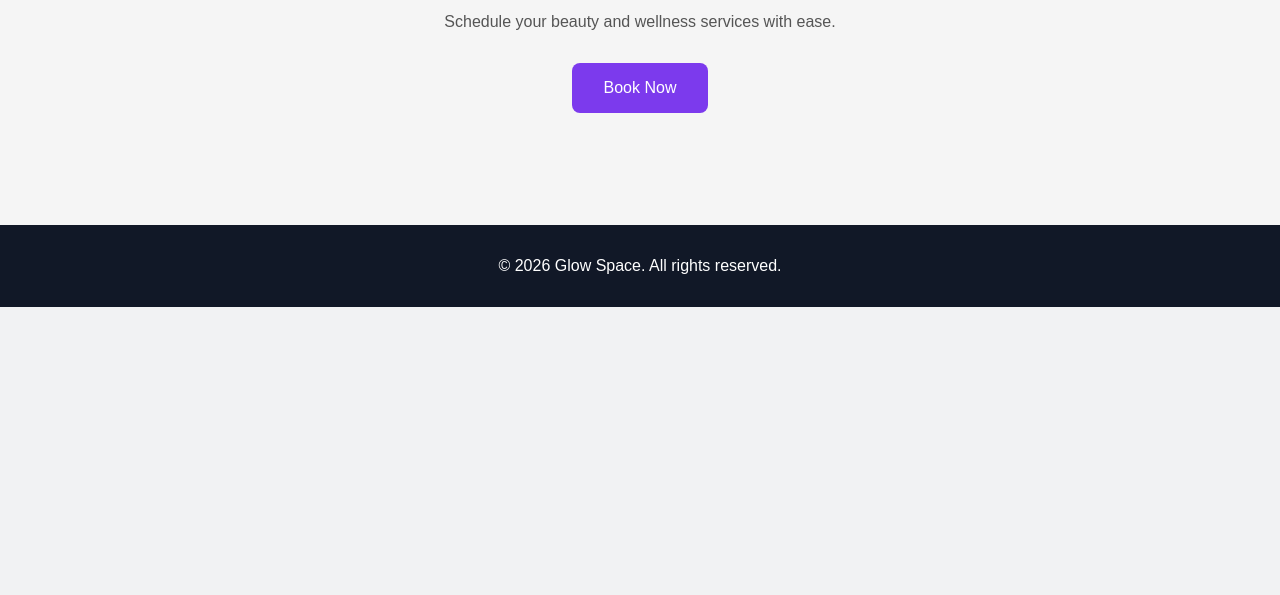
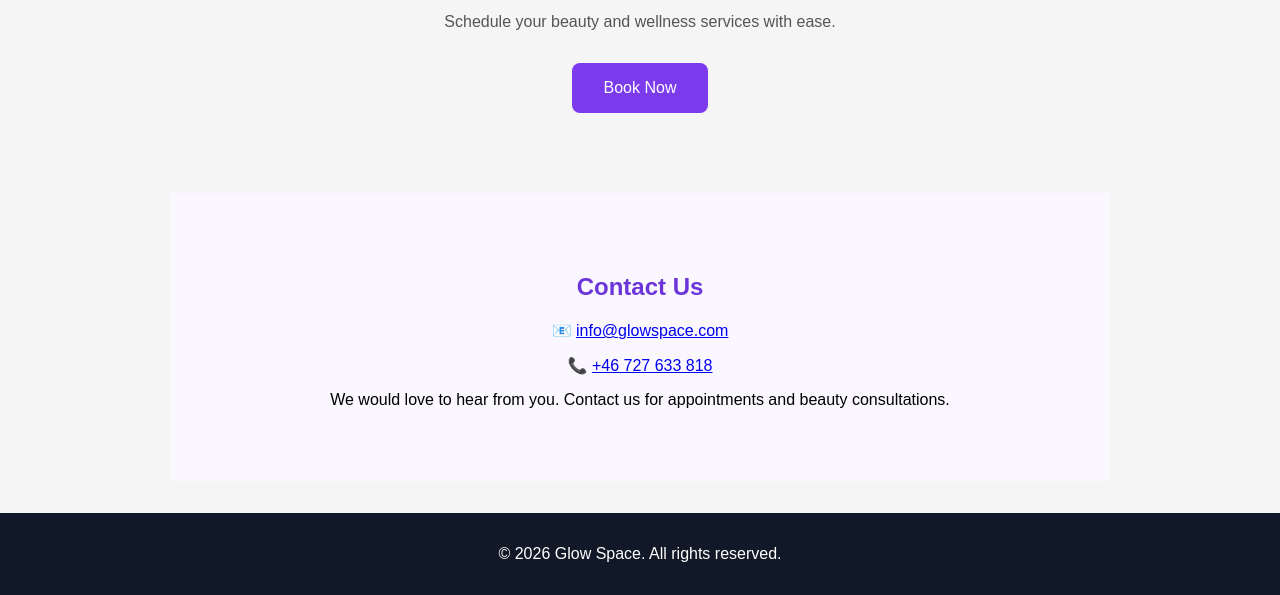
Before and after one commit to vera-com/glow-space, a Django app: page / in a window 1280 px wide. Shown: the part 1323-1918 px from the top of the page. Before the commit the page ends 1630 px from the top, so only its background shows below. Run offline with Django 5.2, Linux system fonts and the light colour scheme.

Commit message:
Add  contact section and update navigation links.

```diff
--- a/home/templates/home/index.html
+++ b/home/templates/home/index.html
@@ -11,12 +11,12 @@
             Beauty, wellness, and self-care bookings made simple.
         </p>
 
-        <a href="#" class="hero-btn">Book Appointment</a>
+        <a href="{% url 'bookings' %}" class="hero-btn">Book Appointment</a>
     </div>
 
 </section>
 
-<section class="services">
+<section class="services" id="services">
 
     <h2>Our Services</h2>
 
@@ -48,7 +48,30 @@
         Schedule your beauty and wellness services with ease.
     </p>
 
-    <a href="#" class="booking-btn">Book Now</a>
+    <a href="{% url 'bookings' %}" class="booking-btn">Book Now</a>
+</section>
+
+<section id="contact" class="contact">
+    <h2>Contact Us</h2>
+
+    <p>
+    📧
+    <a href="mailto:info@glowspace.com">
+        info@glowspace.com
+    </a>
+</p>
+
+     <p>
+    📞
+    <a href="tel:+46727633818">
+        +46 727 633 818
+    </a>
+</p>
+
+    <p>
+        We would love to hear from you. Contact us for appointments
+        and beauty consultations.
+    </p>
 </section>
 
 {% endblock %}
--- a/static/css/style.css
+++ b/static/css/style.css
@@ -339,6 +339,35 @@ nav {
 }
 
 /* =========================
+   Contact Section
+========================= */
+
+.contact {
+    max-width: 900px;
+    margin: 0 auto;
+    padding: 40px 20px 80px;
+    text-align: center;
+}
+
+.contact h2 {
+    color: #6b35d9;
+    margin-bottom: 20px;
+}
+
+.contact p {
+    margin-bottom: 12px;
+
+}
+
+.contact {
+    background-color: #faf7ff;
+    text-align: center;
+    padding: 60px 20px;
+}
+
+
+
+/* =========================
    Appointments Page
 ========================= */
 
--- a/templates/base.html
+++ b/templates/base.html
@@ -15,10 +15,10 @@
     </div>
 
     <ul class="nav-links">
-        <li><a href="#">Home</a></li>
-        <li><a href="#">Services</a></li>
+        <li><a href="{% url 'home' %}">Home</a></li>
+        <li><a href="{% url 'home' %}#services">Services</a></li>
         <li><a href="{% url 'bookings' %}">Bookings</a></li>
-        <li><a href="#">Contact</a></li>
+        <li><a href="{% url 'home' %}#contact">Contact</a></li>
     </ul>
 </nav>
 
```
